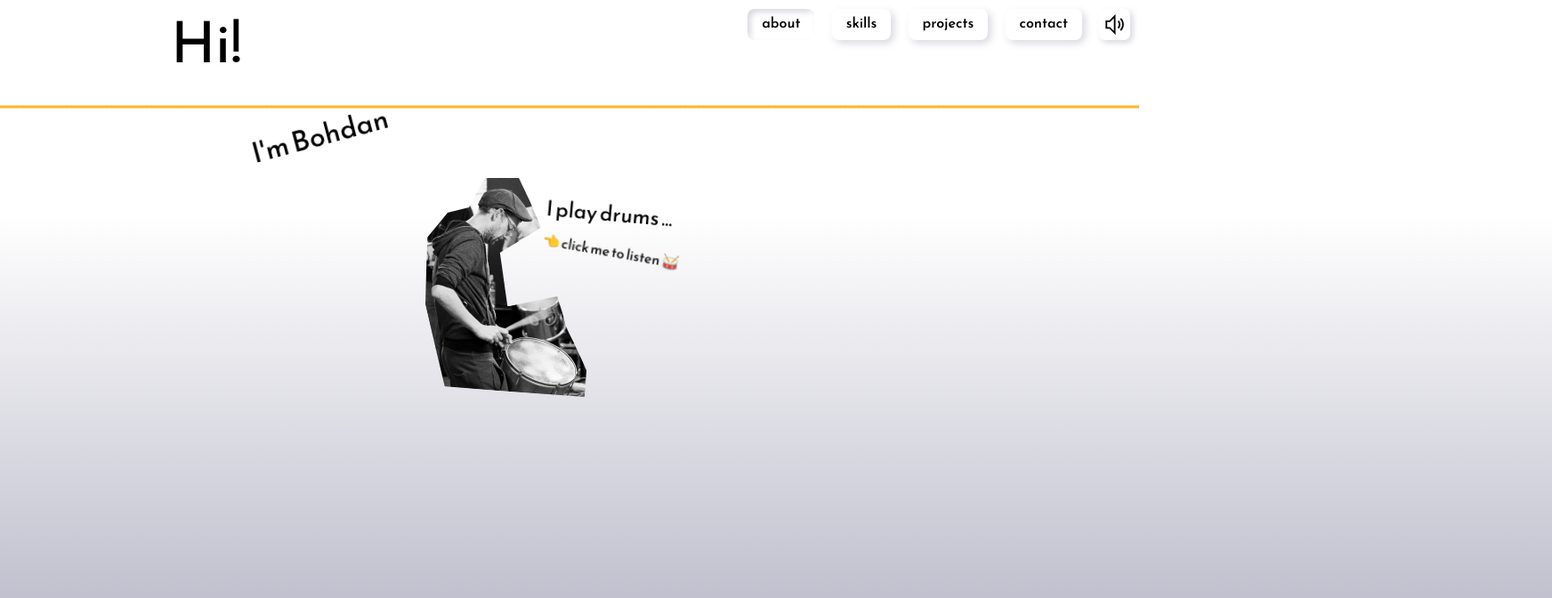
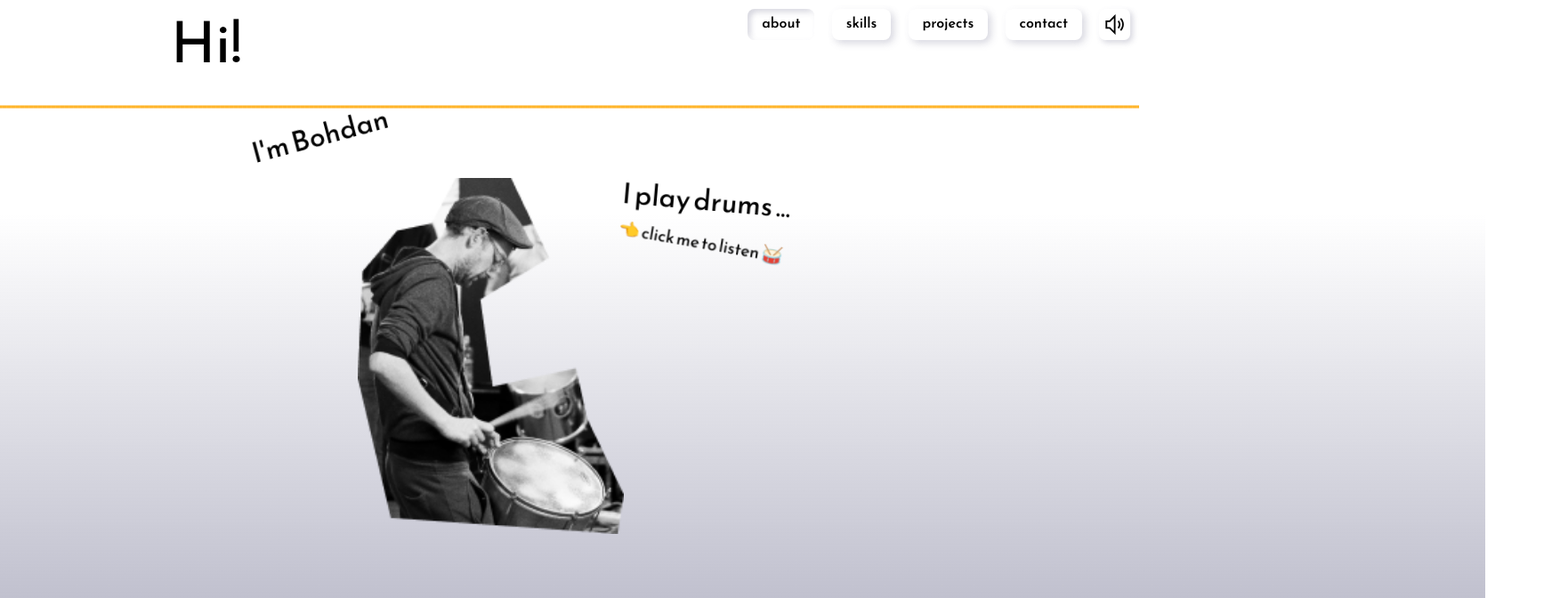
Before and after one commit to BohdanOne/bohdanone.github.io, a React (Create React App) app: page / in a window 1280 px wide. Shown: the top 672 px of the page at 89% size, 1744 px wide, since content can reach past the window. Built offline with nearby package versions, Linux system fonts and the light colour scheme.

Commit message:
Fix layout: iPad size

```diff
--- a/src/components/AboutPage/AudioTogglingImage.js
+++ b/src/components/AboutPage/AudioTogglingImage.js
@@ -36,7 +36,7 @@ const AudioTogglingImage = props => {
     <img
       className={ props.imgClass }
       src={ props.imgSrc[0] }
-      srcSet={ `${props.imgSrc[0]}, ${props.imgSrc[1]} 2x, ${props.imgSrc[2]} 3x` }
+      srcSet={ `${props.imgSrc[2]} 3x, ${props.imgSrc[1]} 2x, ${props.imgSrc[0]} 1x` }
       alt={ props.imgAlt }
       onClick={ () => onImageInteraction(props.sound) }
       onKeyPress={ () => onImageInteraction(props.sound) }
--- a/src/styles/_AboutPage.scss
+++ b/src/styles/_AboutPage.scss
@@ -67,11 +67,11 @@
       .drummer {
         float: left;
         padding-left: 13px;
-        -webkit-clip-path: polygon(14px 142px, 16px 67px, 39px 39px, 63px 33px, 74px 0px, 121px 0px, 144px 56px, 101px 83px, 108px 144px, 162px 133px, 172px 164px, 195px 216px, 193px 247px, 34px 234px);
-        clip-path: polygon(14px 142px, 16px 67px, 39px 39px, 63px 33px, 74px 0px, 121px 0px, 144px 56px, 101px 83px, 108px 144px, 162px 133px, 172px 164px, 195px 216px, 193px 247px, 34px 234px);
-        shape-outside: polygon(14px 142px, 16px 67px, 39px 39px, 63px 33px, 74px 0px, 121px 0px, 144px 56px, 101px 83px, 108px 144px, 162px 133px, 172px 164px, 195px 216px, 193px 247px, 34px 234px);
-        -webkit-shape-outside: polygon(14px 142px, 16px 67px, 39px 39px, 63px 33px, 74px 0px, 121px 0px, 144px 56px, 101px 83px, 108px 144px, 162px 133px, 172px 164px, 195px 216px, 193px 247px, 34px 234px);
-        shape-margin: 10px;
+        // -webkit-clip-path: polygon(14px 142px, 16px 67px, 39px 39px, 63px 33px, 74px 0px, 121px 0px, 144px 56px, 101px 83px, 108px 144px, 162px 133px, 172px 164px, 195px 216px, 193px 247px, 34px 234px);
+        // clip-path: polygon(14px 142px, 16px 67px, 39px 39px, 63px 33px, 74px 0px, 121px 0px, 144px 56px, 101px 83px, 108px 144px, 162px 133px, 172px 164px, 195px 216px, 193px 247px, 34px 234px);
+        // shape-outside: polygon(14px 142px, 16px 67px, 39px 39px, 63px 33px, 74px 0px, 121px 0px, 144px 56px, 101px 83px, 108px 144px, 162px 133px, 172px 164px, 195px 216px, 193px 247px, 34px 234px);
+        // -webkit-shape-outside: polygon(14px 142px, 16px 67px, 39px 39px, 63px 33px, 74px 0px, 121px 0px, 144px 56px, 101px 83px, 108px 144px, 162px 133px, 172px 164px, 195px 216px, 193px 247px, 34px 234px);
+        // shape-margin: 10px;
         transition: filter .5s;
         opacity: 0;
         animation: slide-in 1s 2s ease-out forwards;
@@ -136,39 +136,49 @@
         shape-margin: 0;
       }
     }
-
     .disclaimer {
       font-size: 0.8rem;
     }
   }
 }
-// @media (orientation: landscape) and (max-width: 812px) {
-//   .AboutPage {
-//     grid-template-rows: minmax(70px, 90px) minmax(200px, 1fr) 20px;
-//     overflow: hidden;
-//     .main-header{
-//       .bohdan {
-//         align-self: auto;
-//         margin-left: 30px;
-//       }
-//     }
-//     .main-display {
-//       width: 90%;
-//       .make-apps {
-//         padding-top: 40px;
-//         position: initial;
-//       }
-//       .drummer {
-//         height: 200px;
-//         -webkit-clip-path: none;
-//         clip-path: none;
-//         shape-outside: polygon(14px 142px, 16px 67px, 39px 39px, 63px 33px, 74px 0px, 121px 0px, 144px 56px, 101px 83px, 108px 144px, 162px 133px, 172px 164px, 195px 216px, 193px 247px, 34px 234px);
-//         -webkit-shape-outside: polygon(14px 142px, 16px 67px, 39px 39px, 63px 33px, 74px 0px, 121px 0px, 144px 56px, 101px 83px, 108px 144px, 162px 133px, 172px 164px, 195px 216px, 193px 247px, 34px 234px);
-//       }
-//     }
-//     .disclaimer {
-//       text-align: right;
-//       padding-right: .6rem;
-//     }
-//   }
-// }
+
+@media (min-width: 768px) {
+  .AboutPage {
+    grid-template-rows: minmax(100px, 200px) minmax(300px, 1fr) 50px;
+    .main-header {
+      .bohdan {
+        font-size: 2rem;
+      }
+    }
+    .main-display {
+        .play-drums {
+          font-size: 2rem;
+          transform: rotate(5deg);
+        }
+        .click-me {
+          font-size: 1.2rem;
+        }
+        .make-apps {
+          bottom: 80px;
+          font-size: 2rem;
+        }
+        .drummer {
+          height: 500px;
+        }
+      }
+
+    .disclaimer {
+      font-size: 1rem;
+    }
+  }
+}
+
+@media (orientation: landscape) and (min-width: 768px){
+  .AboutPage {
+    .main-display {
+      .drummer {
+        height: 400px;
+      }
+    }
+  }
+}
```
Lines whose indentation alone changed are shown as unchanged.
